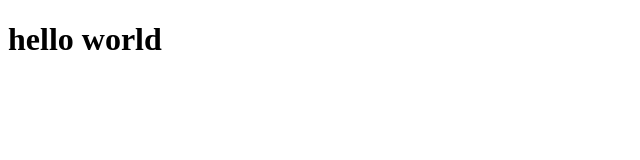
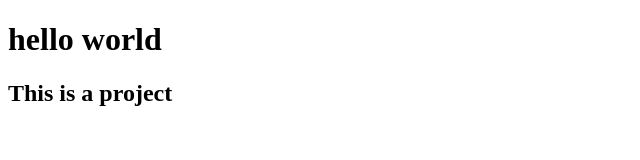
Before and after one commit to sapta2002-jpg/php_crud, a plain HTML site: page index.html in a window 1280 px wide. Shown: the whole page, without its empty margins (0-640 px from the left). Drawn offline with Linux system fonts and the light colour scheme.

Commit message:
new line added

```diff
--- a/index.html
+++ b/index.html
@@ -7,5 +7,6 @@
 </head>
 <body>
     <h1>hello world</h1>
+    <h2>This is a project</h2>
 </body>
 </html>
```
